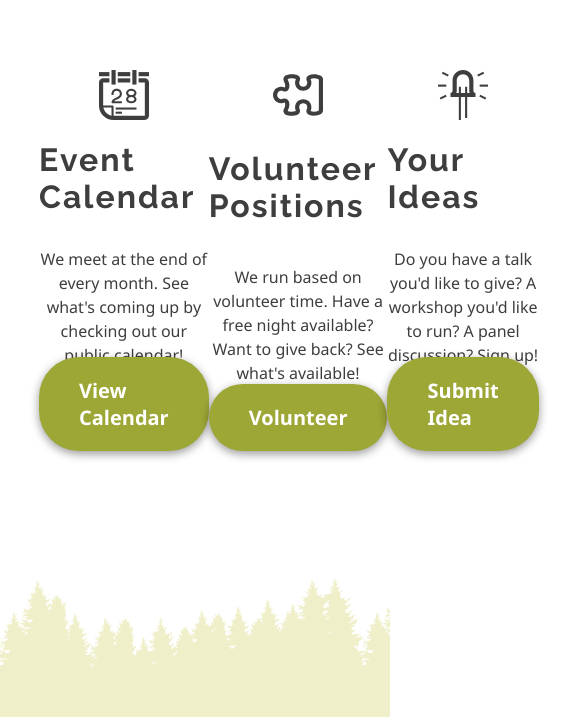
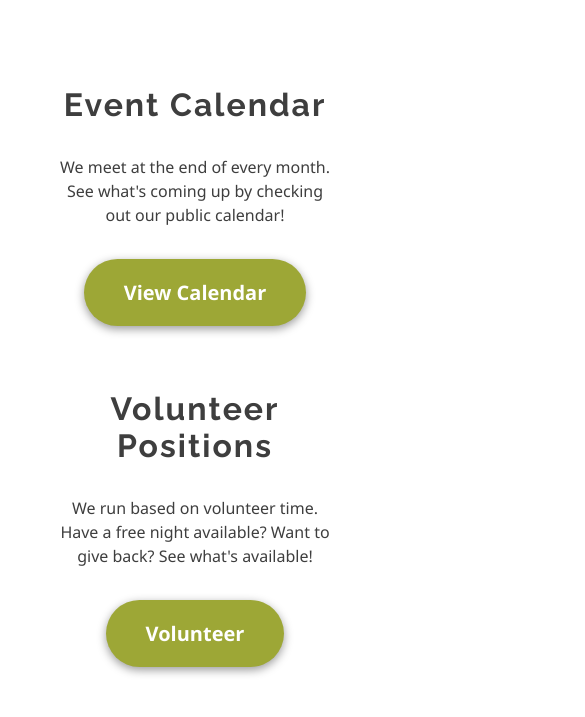
Before and after one commit to DevLdn/DevLdn.ca, a React (Create React App) app: page / in a window 390 px wide. Shown: the part 826-1543 px from the top of the page, 585 px wide, since content can reach past the window. Built offline with nearby package versions, Linux system fonts and the light colour scheme.

Commit message:
adds media queries for most mobile sizes

```diff
--- a/src/styles/_app.scss
+++ b/src/styles/_app.scss
@@ -221,6 +221,11 @@ header {
     max-width: 1400px;
     margin: 0 auto;
 
+    @include respond-below ( small ) {
+        flex-direction: column;
+        padding-bottom: 0;
+    }
+
     &::before {
         content: '';
         display: block;
@@ -242,8 +247,23 @@ header {
         align-items: center;
         justify-content: space-between;
         max-width: 350px;
+        padding: 0 1em;
         white-space: pre-wrap;
         z-index: 2;
+
+        @include respond-below ( small ) {
+            margin: 0 auto 3em;
+            max-width: 70vw;
+
+            .icon {
+                display: none;
+                visibility: hidden;
+            }
+
+            .caption {
+                height: auto;
+            }
+        }
     }
 
     h2 {
@@ -252,6 +272,7 @@ header {
         font-weight: 500;
         letter-spacing: 2px;
         color: $text-color;
+        text-align: center;
         margin: .5em 0;
     }
 
@@ -395,6 +416,10 @@ button, .button {
         margin-top: 2em;
         width: 80vw;
         max-width: 1400px;
+
+        @include respond-below ( small ) {
+            flex-wrap: wrap;
+        }
     }
 
     .group {
@@ -403,6 +428,14 @@ button, .button {
         display: flex;
         align-items: center;
         flex-direction: column;
+
+        @include respond-below ( small ) {
+
+            p {
+                display: none;
+                visibility: hidden;
+            }
+        }
 
         .group-logo {
             background: $white;
@@ -415,6 +448,13 @@ button, .button {
             align-items: center;
             justify-content: center;
 
+            @include respond-below ( small ) {
+                height: 120px;
+                width: 120px;
+                padding: 1em;
+                overflow: hidden;
+            }
+
             &.grow {
                 cursor: pointer;
                 transition: all .2s ease-in-out;
@@ -425,6 +465,7 @@ button, .button {
             }
 
             img {
+                max-height: 80%;
                 max-width: 80%;
             }
         }
```
